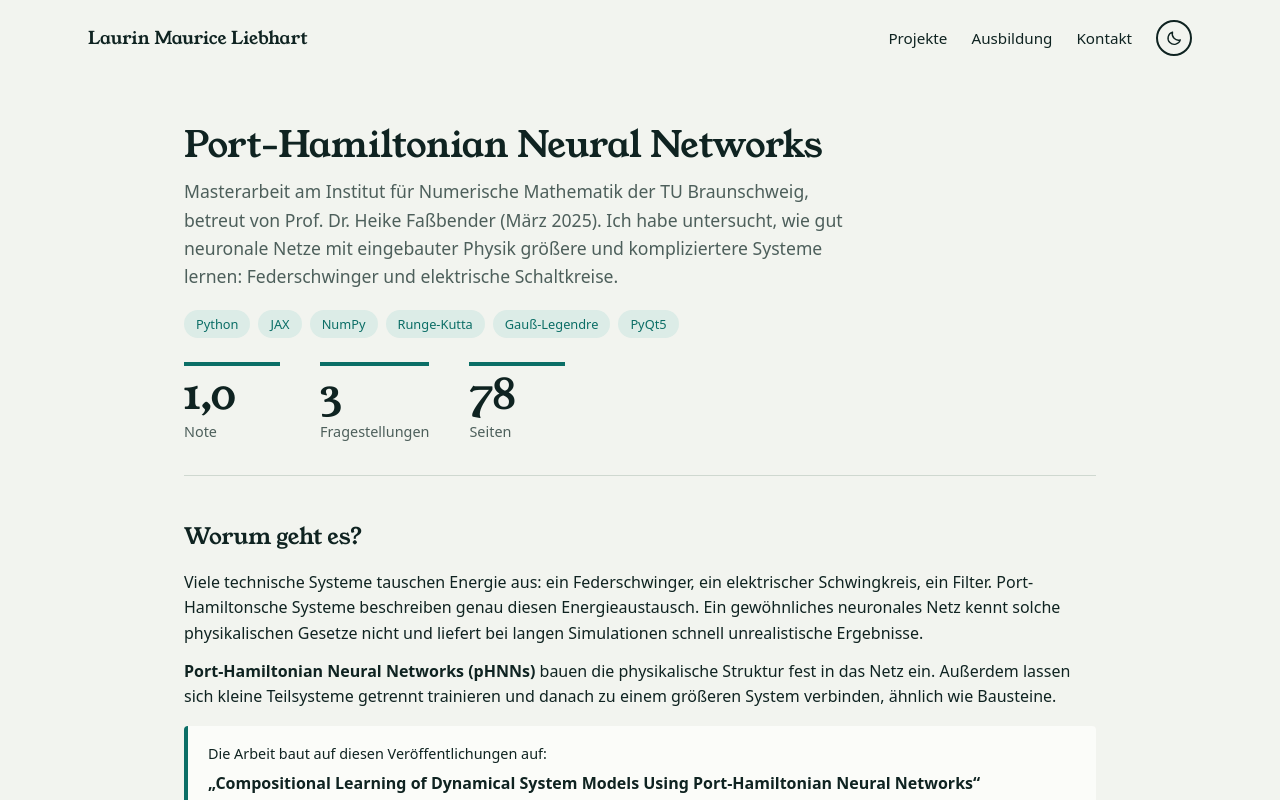
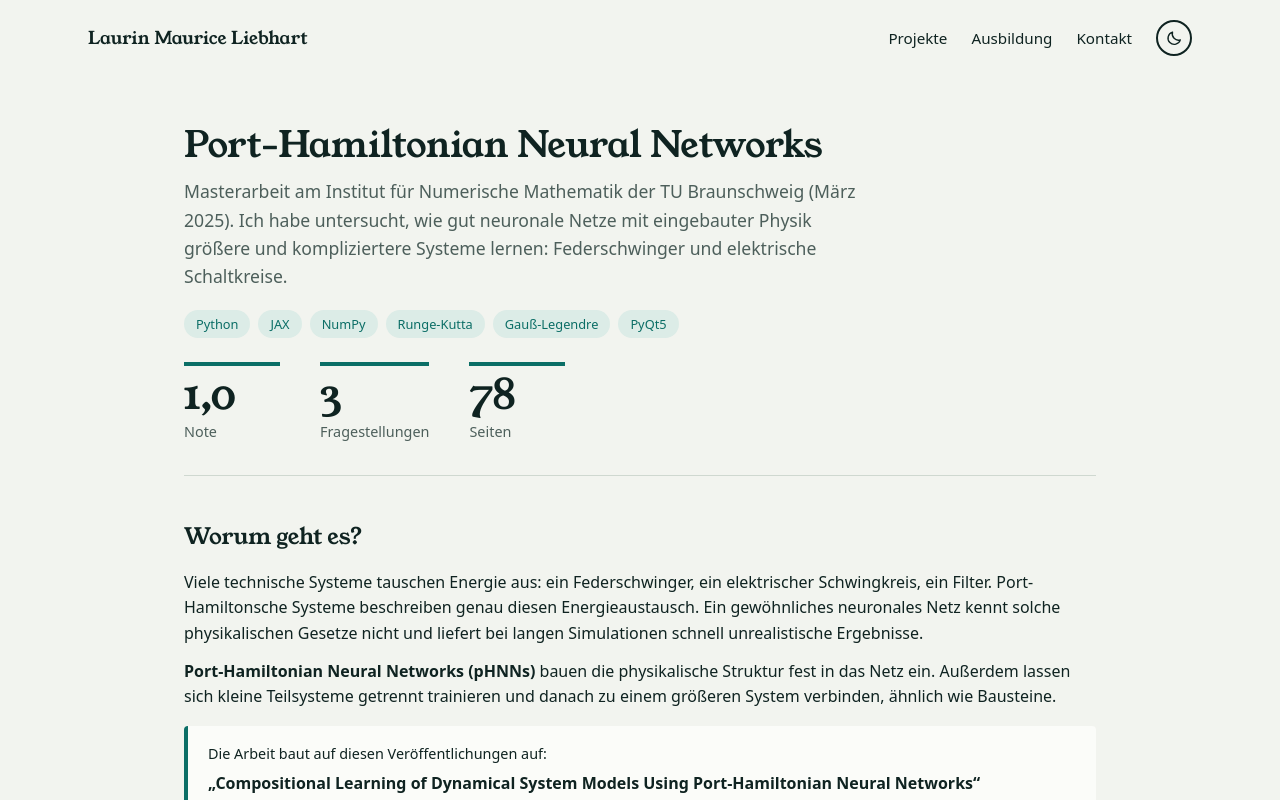
Before and after one commit to lamali292/portfolio2, a Next.js app: page /masterarbeit in a window 1280 px wide. Shown: the top 800 px of the page. Built offline with nearby package versions, Linux system fonts and the light colour scheme.

Commit message:
Masterarbeit: do not name the supervisor
Co-Authored-By: Claude Sonnet 5.5 <noreply@anthropic.com>
Claude-Session: https://claude.ai/code/session_01Ugh14NWZudQ38H9PbgZcBc

```diff
--- a/app/masterarbeit/page.tsx
+++ b/app/masterarbeit/page.tsx
@@ -42,7 +42,7 @@ export default function MasterarbeitPage() {
     <ProjectPage>
       <ProjectHero
         title="Port-Hamiltonian Neural Networks"
-        lead="Masterarbeit am Institut für Numerische Mathematik der TU Braunschweig, betreut von Prof. Dr. Heike Faßbender (März 2025). Ich habe untersucht, wie gut neuronale Netze mit eingebauter Physik größere und kompliziertere Systeme lernen: Federschwinger und elektrische Schaltkreise."
+        lead="Masterarbeit am Institut für Numerische Mathematik der TU Braunschweig (März 2025). Ich habe untersucht, wie gut neuronale Netze mit eingebauter Physik größere und kompliziertere Systeme lernen: Federschwinger und elektrische Schaltkreise."
       >
         <TechChips items={technologies} />
         <ul className={styles.facts}>
```
